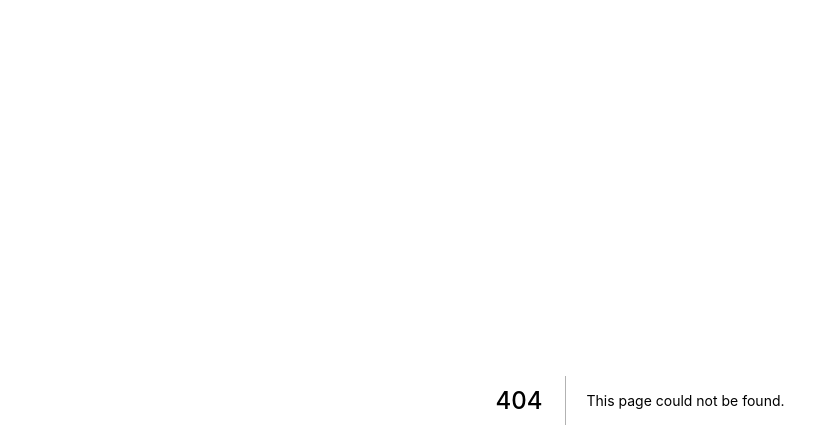
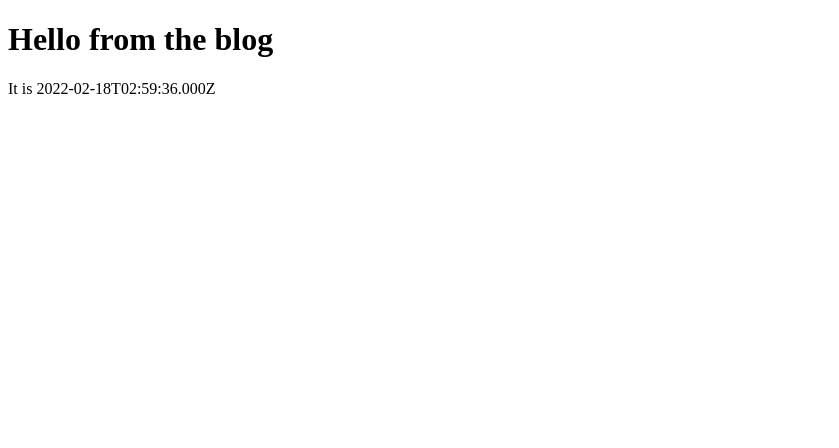
Before and after one commit to Azanniel/next-fundamentals-study, a Next.js app: page /blog/1 in a window 1280 px wide. Before the commit this address had no page. Shown: the top 448 px of the page, without its empty margins (0-839 px from the left). Built offline with nearby package versions, Linux system fonts and the light colour scheme.

Commit message:
feat: SSG - Static Site Generation using context blog for many posts

```diff
--- /dev/null
+++ b/pages/blog/[slug].tsx
@@ -0,0 +1,26 @@
+import { GetStaticPaths, GetStaticProps } from "next"
+
+export default function BlogPost({ date }) {
+  return (
+    <>
+      <h1>Hello from the blog</h1>
+      <p>It is {date}</p>
+    </>
+  )
+}
+
+export const getStaticPaths: GetStaticPaths = async () => {
+  return {
+    paths: [],
+    fallback: false,
+  }
+}
+
+export const getStaticProps: GetStaticProps = () => {
+  return {
+    props: {
+      date: new Date().toISOString()
+    },
+    revalidate: 5 // 5 seconds
+  }
+}
```
